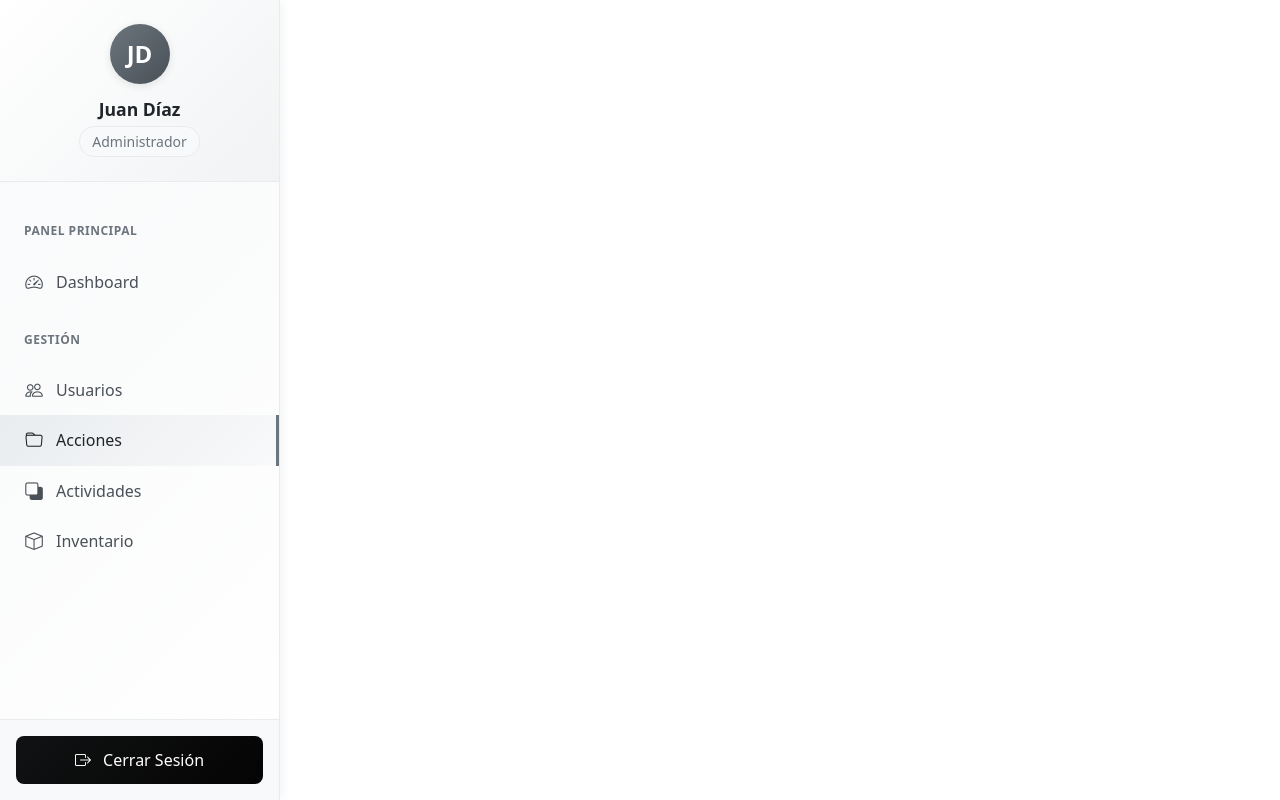
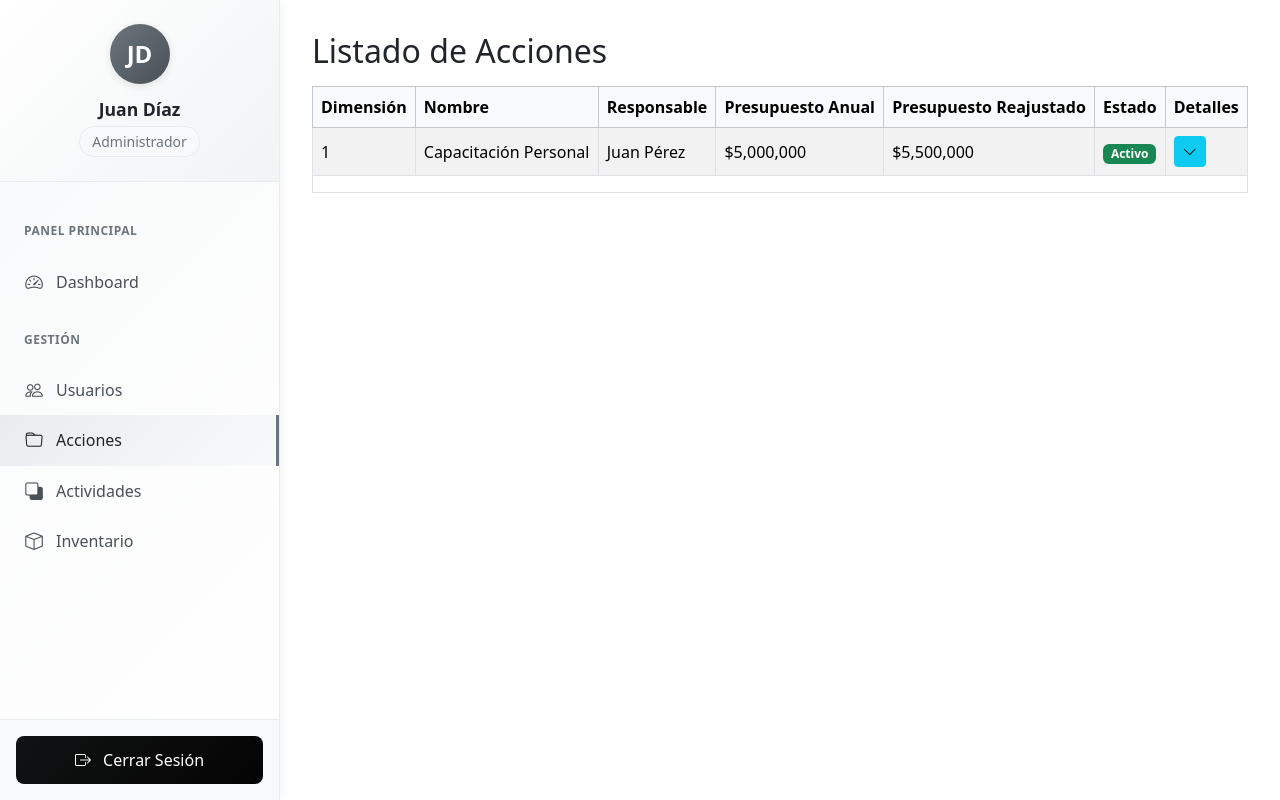
Before and after one commit to Sebastian-G11/Proyecto_back_end, a Django app: page /acciones/ in a window 1280 px wide. Run offline with Django 5.2, Linux system fonts and the light colour scheme; some libraries are stand-ins or nearby versions.

Commit message:
feat: tabla de lista de acciones

```diff
--- a/gestorProyecto/templates/acciones/lista_acciones.html
+++ b/gestorProyecto/templates/acciones/lista_acciones.html
@@ -3,9 +3,155 @@
 	<head>
 		<meta charset="UTF-8" />
 		<meta name="viewport" content="width=device-width, initial-scale=1.0" />
-		<title>Document</title>
+		<title>Listado de Acciones</title>
+		<!-- Bootstrap CSS -->
+		<link
+			href="https://cdnjs.cloudflare.com/ajax/libs/bootstrap/5.3.2/css/bootstrap.min.css"
+			rel="stylesheet"
+		/>
+		<!-- Bootstrap Icons -->
+		<link
+			href="https://cdnjs.cloudflare.com/ajax/libs/bootstrap-icons/1.11.1/font/bootstrap-icons.min.css"
+			rel="stylesheet"
+		/>
+		<style>
+			.detail-content {
+				overflow: hidden;
+				max-height: 0;
+				transition: max-height 0.3s ease;
+			}
+			.detail-content.open {
+				max-height: 1200px;
+			}
+			.detail-row td {
+				padding: 0;
+			}
+			.detail-inner {
+				padding: 1rem;
+				background-color: #f8f9fa;
+			}
+			.verification-list li {
+				margin-bottom: 0.25rem;
+			}
+		</style>
 	</head>
 	<body>
 		{% include "ui/navbar.html" %}
+
+		<main class="content" style="margin-left: 280px; padding: 2rem">
+			<h2>Listado de Acciones</h2>
+			<div class="table-responsive mt-3">
+				<table class="table table-striped table-bordered align-middle">
+					<thead class="table-light">
+						<tr>
+							<th>Dimensión</th>
+							<th>Nombre</th>
+							<th>Responsable</th>
+							<th>Presupuesto Anual</th>
+							<th>Presupuesto Reajustado</th>
+							<th>Estado</th>
+							<th>Detalles</th>
+						</tr>
+					</thead>
+					<tbody>
+						<tr class="align-middle">
+							<td>1</td>
+							<td>Capacitación Personal</td>
+							<td>Juan Pérez</td>
+							<td>$5,000,000</td>
+							<td>$5,500,000</td>
+							<td>
+								<span class="badge bg-success">Activo</span>
+							</td>
+							<td>
+								<button
+									class="btn btn-sm btn-info toggle-detail"
+									data-target="details1"
+								>
+									<i class="bi bi-chevron-down"></i>
+								</button>
+							</td>
+						</tr>
+						<tr class="detail-row">
+							<td colspan="7">
+								<div id="details1" class="detail-content">
+									<div
+										class="detail-inner d-flex justify-content-between"
+									>
+										<div style="flex: 1">
+											<p>
+												<strong>Descripción:</strong>
+												Capacitación anual del equipo de
+												ventas.
+											</p>
+										</div>
+										<div class="text-end" style="flex: 1">
+											<p>
+												<strong>Fecha Creación:</strong>
+												01/01/2025 10:00
+											</p>
+											<p>
+												<strong
+													>Fecha
+													Actualización:</strong
+												>
+												05/02/2025 15:30
+											</p>
+										</div>
+									</div>
+									<hr />
+									<div>
+										<h6>Medios de Verificación</h6>
+										<div class="row g-2 mb-2">
+											<div class="col">
+												<input
+													type="text"
+													class="form-control verification-name"
+													placeholder="Nombre"
+												/>
+											</div>
+											<div class="col">
+												<input
+													type="url"
+													class="form-control verification-url"
+													placeholder="URL"
+												/>
+											</div>
+											<div class="col-auto">
+												<button class="btn btn-primary">
+													Crear
+												</button>
+											</div>
+										</div>
+										<ul
+											class="verification-list list-group list-group-flush"
+										></ul>
+									</div>
+								</div>
+							</td>
+						</tr>
+					</tbody>
+				</table>
+			</div>
+		</main>
+
+		<script>
+			document.addEventListener('DOMContentLoaded', () => {
+				// Toggle acordeón
+				const toggleButtons =
+					document.querySelectorAll('.toggle-detail')
+				toggleButtons.forEach((btn) => {
+					btn.addEventListener('click', () => {
+						const targetId = btn.getAttribute('data-target')
+						const content = document.getElementById(targetId)
+						content.classList.toggle('open')
+						btn.querySelector('i').classList.toggle('bi-chevron-up')
+						btn.querySelector('i').classList.toggle(
+							'bi-chevron-down'
+						)
+					})
+				})
+			})
+		</script>
 	</body>
 </html>
--- a/gestorProyecto/templates/ui/navbar.html
+++ b/gestorProyecto/templates/ui/navbar.html
@@ -177,6 +177,7 @@
 	}
 </style>
 
+<aside>
 	<!-- Toggle Sidebar Button for Mobile -->
 	<button class="mobile-toggle" onclick="toggleSidebar()">
 		<i class="bi bi-x-lg"></i>
@@ -232,6 +233,7 @@
 			</button>
 		</div>
 	</div>
+</aside>
 
 <!-- Bootstrap JS CDN -->
 <script src="https://cdnjs.cloudflare.com/ajax/libs/bootstrap/5.3.2/js/bootstrap.bundle.min.js"></script>
```
Lines whose indentation alone changed are shown as unchanged.
